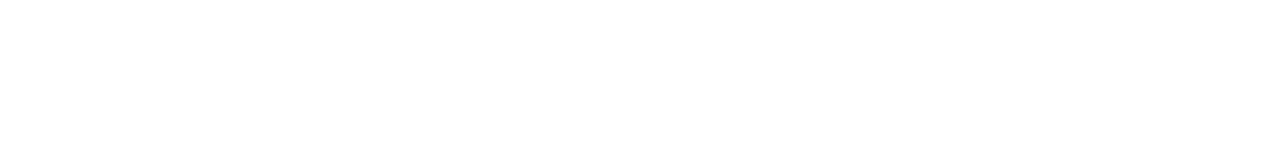
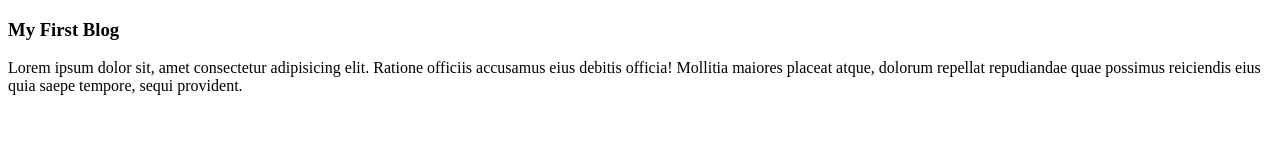
Before and after one commit to a1shuvo/new-programming-journey-repo, a plain HTML site: page index.html in a window 1280 px wide. Drawn offline with Linux system fonts and the light colour scheme.

Commit message:
First Blog Added

```diff
--- a/index.html
+++ b/index.html
@@ -6,6 +6,9 @@
     <title>My New Programming Journey with Programming Hero</title>
 </head>
 <body>
-
+    <div>
+        <h3>My First Blog</h3>
+        <p>Lorem ipsum dolor sit, amet consectetur adipisicing elit. Ratione officiis accusamus eius debitis officia! Mollitia maiores placeat atque, dolorum repellat repudiandae quae possimus reiciendis eius quia saepe tempore, sequi provident.</p>
+    </div>
 </body>
 </html>
```
